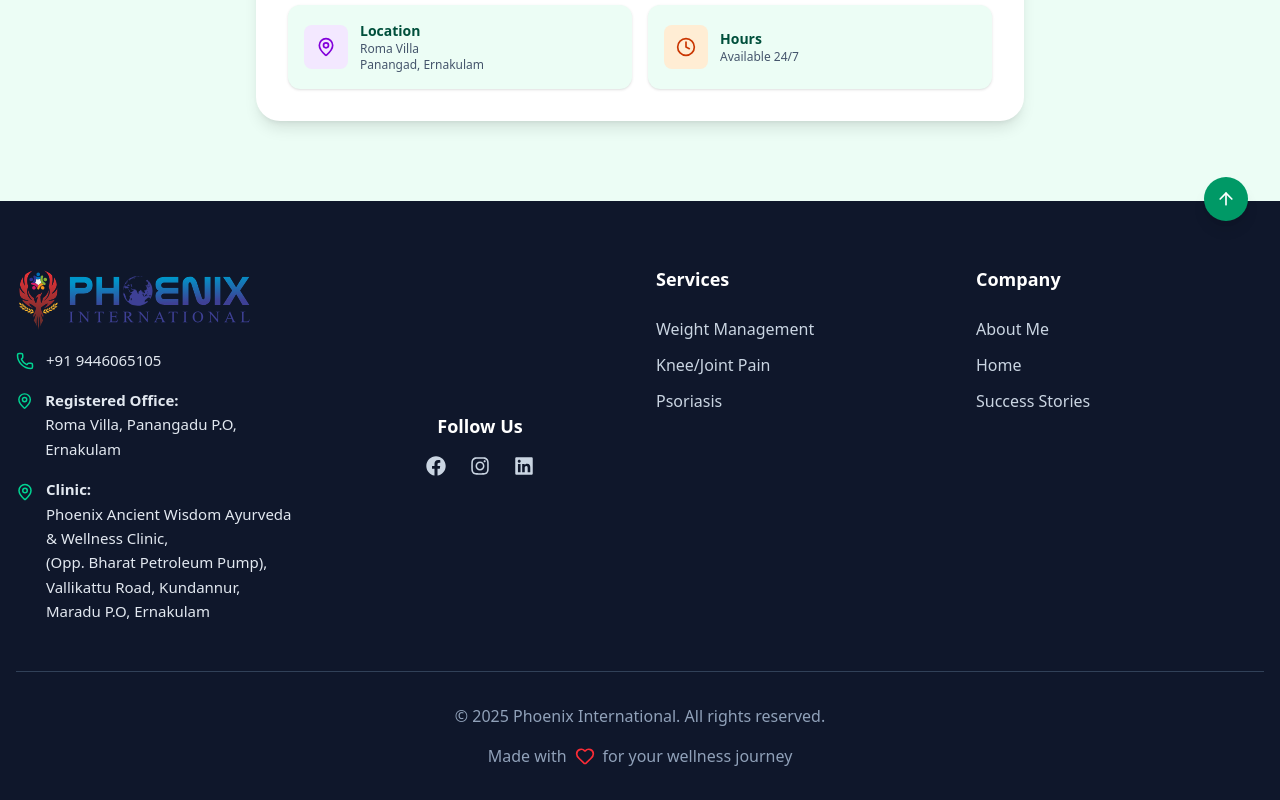
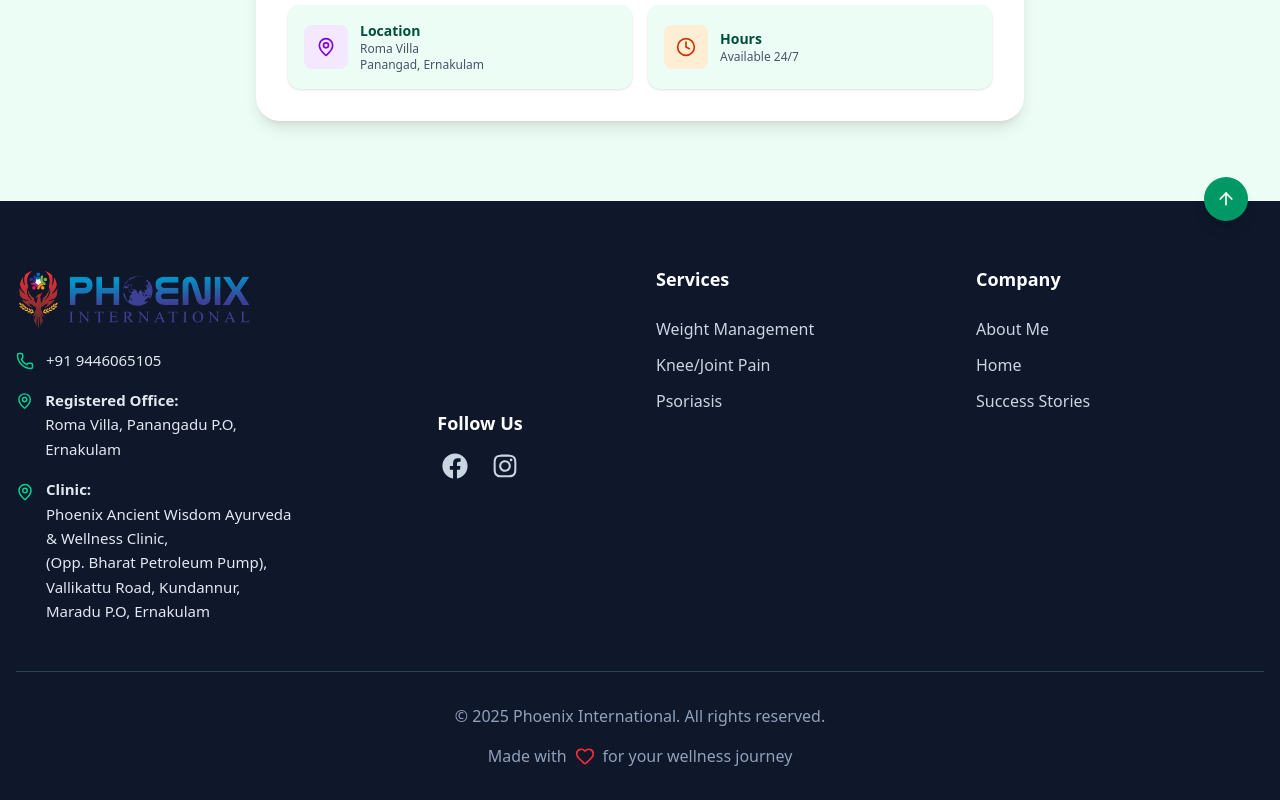
Before and after one commit to BessyPBabu/wellness_phoenix, a React (Vite) app: page / in a window 1280 px wide. Shown: the part 5255-6055 px from the top of the page. Built offline with nearby package versions, Linux system fonts and the light colour scheme.

Commit message:
last edit

```diff
--- a/src/components/Footer.jsx
+++ b/src/components/Footer.jsx
@@ -23,9 +23,16 @@ const Footer = () => {
   };
 
   const socialLinks = [
-    { icon: <FaFacebook size={20} />, href: '#', name: 'Facebook' },
-    { icon: <FaInstagram size={20} />, href: '#', name: 'Instagram' },
-    { icon: <FaLinkedin size={20} />, href: '#', name: 'LinkedIn' }
+    {
+    icon: <FaFacebook size={26} />,
+    href: 'https://www.facebook.com/share/1JYuGwnXGf/',
+    name: 'Facebook'
+  },
+  {
+    icon: <FaInstagram size={26} />,
+    href: 'https://www.instagram.com/pulivelikadavilmathew?igsh=MWwzZzNvcHc4ZjR0eg==',
+    name: 'Instagram'
+  },
   ];
 
   return (
```
